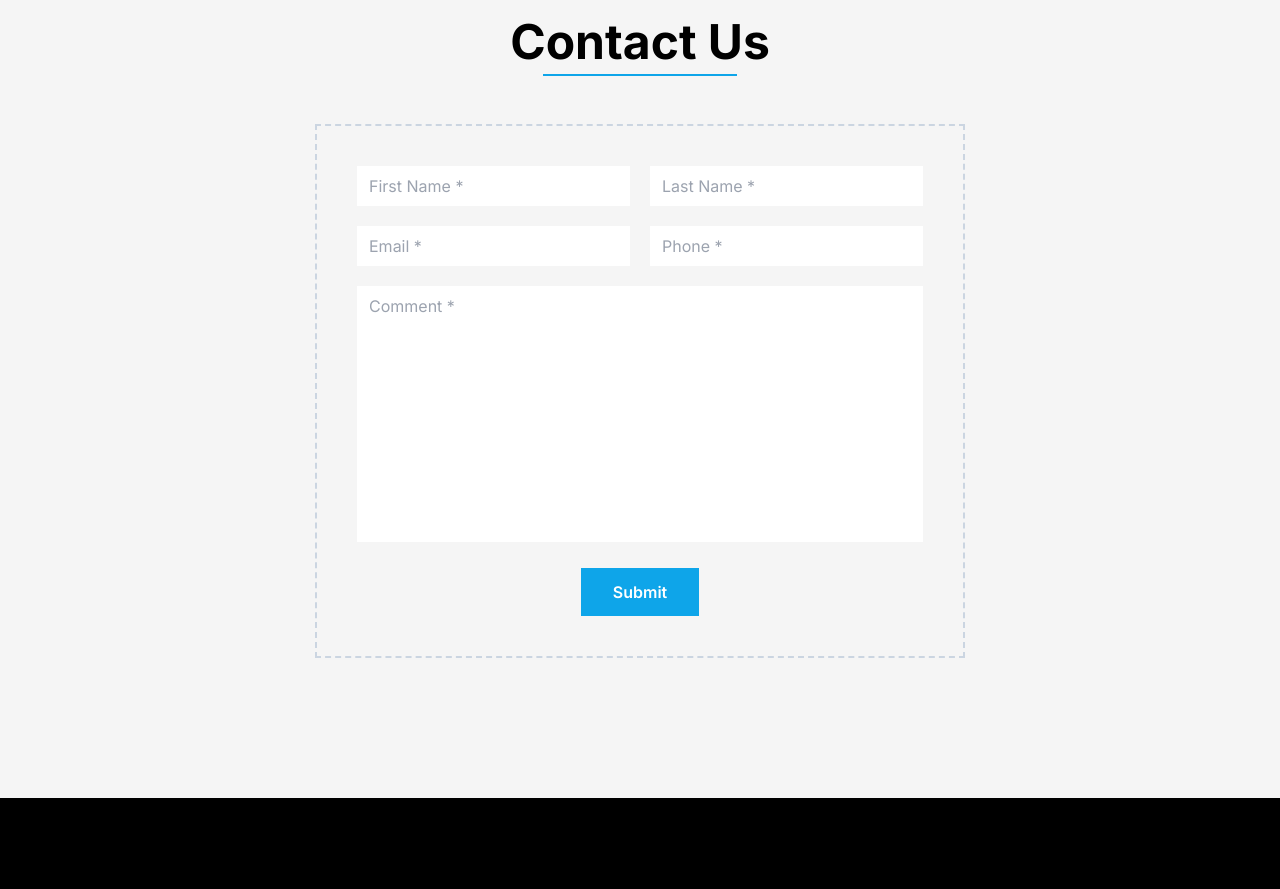
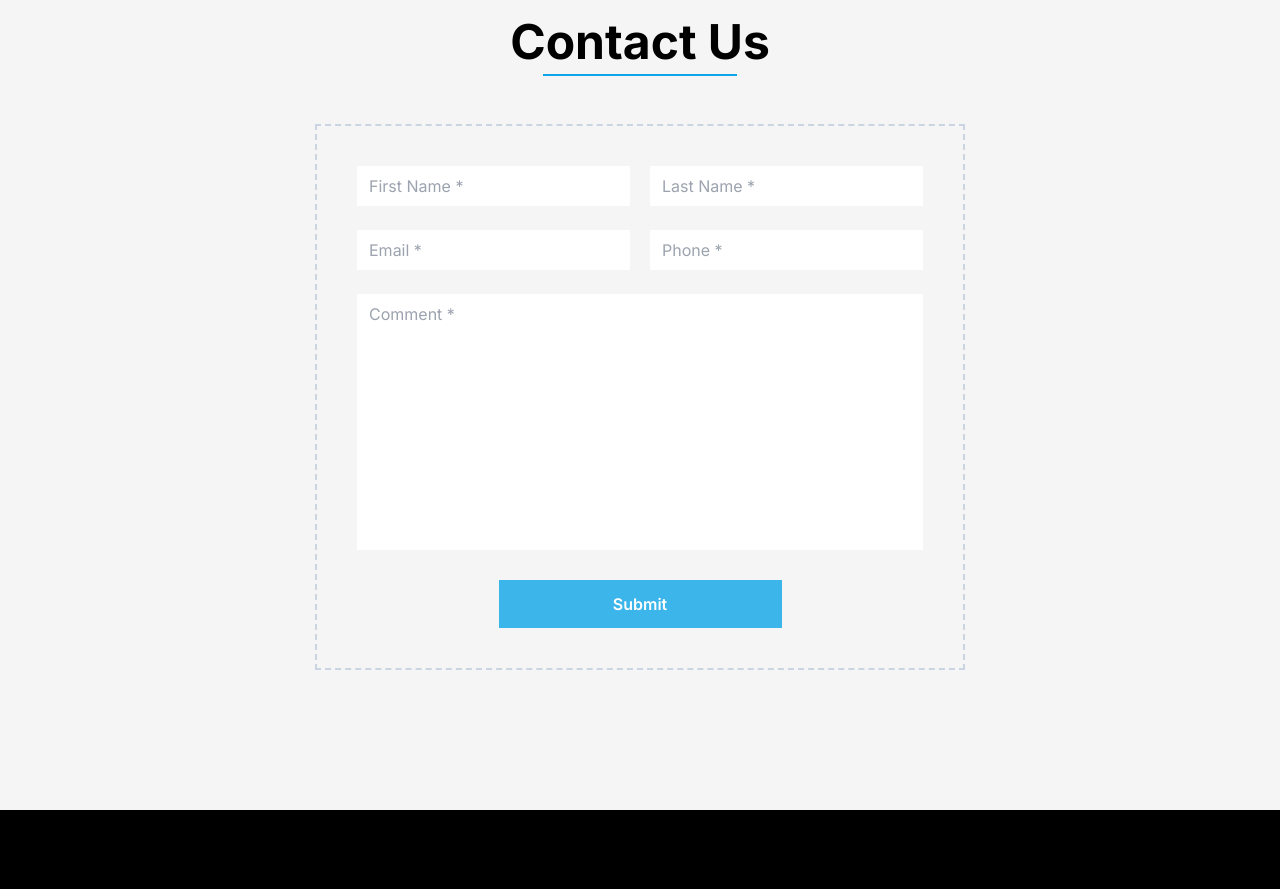
Before and after one commit to 10richard/chai-defense, a Next.js app: page / in a window 1280 px wide. Shown: the part 2760-3649 px from the top of the page. Built offline with nearby package versions, Linux system fonts and the light colour scheme.

Commit message:
edit styling

```diff
--- a/src/components/Contact.tsx
+++ b/src/components/Contact.tsx
@@ -15,7 +15,7 @@ const Contact = ({ heading, subheading }: ContactProps) => {
           <h2 className="text-5xl font-bold">{subheading}</h2>
           <span className="bg-primary h-[2px] w-3/4 mt-2 mb-12"></span>
         </div>
-        <form className="flex flex-col items-center gap-5 max-w-[650px] w-full border-slate-300 border-2 border-dashed p-10">
+        <form className="flex flex-col items-center gap-6 max-w-[650px] w-full border-slate-300 border-2 border-dashed p-10">
           <div className="flex gap-5 w-full">
             <input
               type="text"
@@ -64,7 +64,7 @@ const Contact = ({ heading, subheading }: ContactProps) => {
               required
             ></textarea>
           </div>
-          <button className="text-white font-semibold bg-primary px-8 py-3">
+          <button className="text-white font-semibold bg-primary/80 px-8 py-3 w-1/2 relative hover:bg-primary hover:-translate-y-1 duration-300">
             Submit
           </button>
         </form>
```
